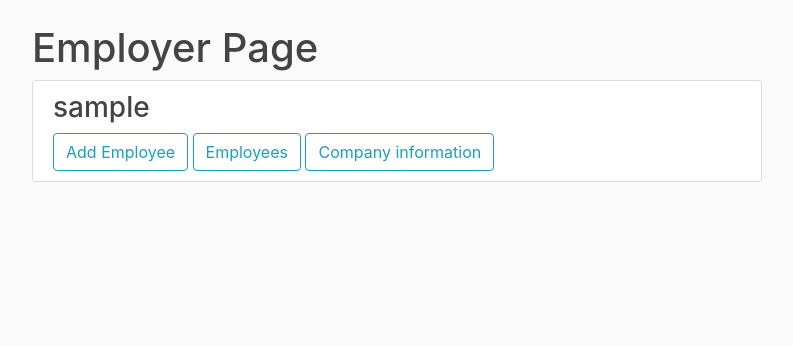
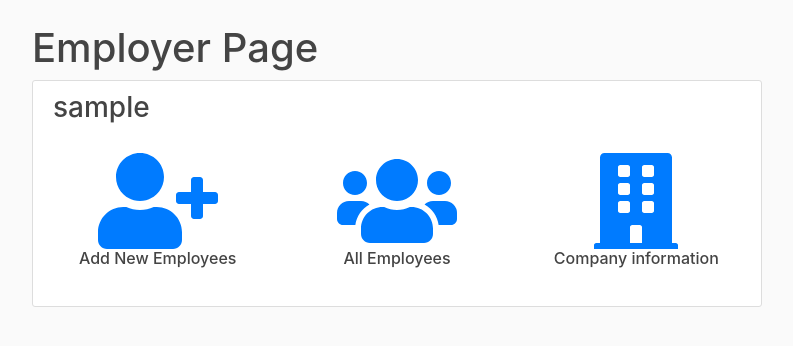
Before and after one commit to Kartik-Sangwan/Buddhi, a Flask app: page /employer in a window 1280 px wide. Shown: the part 56-402 px from the top of the page, without its empty margins (53-846 px from the left). Run offline with Flask 2, Linux system fonts and the light colour scheme; a user stored in the database is signed in; some libraries are stand-ins or nearby versions.

Commit message:
Employer page changed

```diff
--- /dev/null
+++ b/flask_login/main/static/Stylesheets/employerHome.css
@@ -0,0 +1,9 @@
+.card {
+    text-align: center;
+    padding: 20px;
+    border: none;
+}
+
+.card:hover {
+    box-shadow: 2px 2px black;
+}
--- a/flask_login/main/templates/employerHome.html
+++ b/flask_login/main/templates/employerHome.html
@@ -1,8 +1,36 @@
-{% extends "layout.html" %} {% block content %}
+{% extends "layout.html" %} {% block import %}
+<link href="../static/Stylesheets/employerHome.css" rel="stylesheet" /> {% endblock %} {% block content %}
 <h1>Employer Page</h1>
 <div class="content-section">
     <h3>{{ username }}</h3>
-    <a href="{{ url_for('add_employee') }}"><button class="btn btn-outline-info">Add Employee</button></a>
+    <!-- <a href="{{ url_for('add_employee') }}"><button class="btn btn-outline-info">Add Employee</button></a>
     <a href="{{ url_for('employer_employees') }}"><button class="btn btn-outline-info">Employees</button></a>
-    <a href="{{ url_for('company') }}"><button class="btn btn-outline-info">Company information</button></a>
-</div> {% endblock %}
+    <a href="{{ url_for('company') }}"><button class="btn btn-outline-info">Company information</button></a> -->
+    <div class="row padding">
+        <div class="col-lg-4 col-md-4 col-12">
+            <a href="{{ url_for('add_employee') }}">
+                <div class="card">
+                    <div><i class="fas fa-user-plus fa-6x"></i></div>
+                    <h6>Add New Employees</h6>
+                </div>
+            </a>
+        </div>
+
+        <div class="col-lg-4 col-md-4 col-12">
+            <a href="{{ url_for('employer_employees') }}">
+                <div class="card">
+                    <div><i class="fas fa-users fa-6x"></i></div>
+                    <h6>All Employees</h6>
+                </div>
+            </a>
+        </div>
+
+        <div class="col-lg-4 col-md-4 col-12">
+            <a href="{{ url_for('company') }}">
+                <div class="card">
+                    <div><i class="fas fa-building fa-6x"></i></div>
+                    <h6>Company information</h6>
+                </div>
+            </a>
+        </div>
+    </div> {% endblock %}
--- a/flask_login/main/templates/layout.html
+++ b/flask_login/main/templates/layout.html
@@ -8,11 +8,12 @@
     <!-- Bootstrap CSS -->
     <link rel="stylesheet" href="https://stackpath.bootstrapcdn.com/bootstrap/4.4.1/css/bootstrap.min.css" integrity="sha384-Vkoo8x4CGsO3+Hhxv8T/Q5PaXtkKtu6ug5TOeNV6gBiFeWPGFN9MuhOf23Q9Ifjh" crossorigin="anonymous" />
 
+    <script src="https://use.fontawesome.com/releases/v5.0.8/js/all.js"></script>
     <link rel="stylesheet" type="text/css" href="{{ url_for('static', filename='main.css') }}" /> {% if title %}
     <title>Flask-Blog {{ title }}</title>
     {% else %}
     <title>Flask Blog</title>
-    {% endif %}
+    {% endif %} {% block import %} {% endblock %}
 </head>
 
 <body>
```
